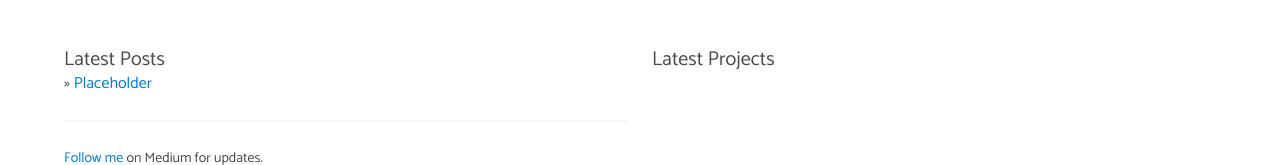
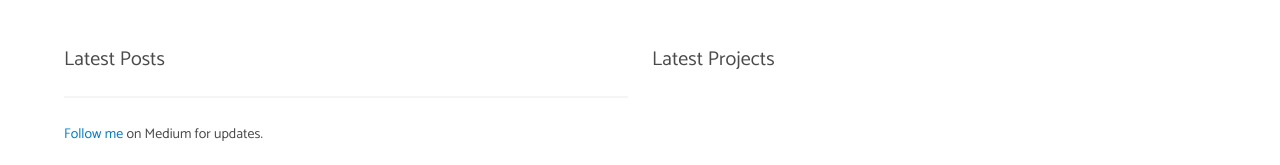
Before and after one commit to ginomessmer/ginomessmer-react, a React (Create React App) app: page / in a window 1280 px wide. Shown: the part 1055-1220 px from the top of the page. Built offline with nearby package versions, Linux system fonts and the light colour scheme.

Commit message:
Add meta context

```diff
--- /dev/null
+++ b/src/common/context/meta-context.ts
@@ -0,0 +1,7 @@
+import React from "react";
+import Meta from "../../data/meta";
+
+export const MetaContext = React.createContext<Meta>({
+	posts: [],
+	projects: []
+});
--- a/src/components/pages/home/index.tsx
+++ b/src/components/pages/home/index.tsx
@@ -2,8 +2,11 @@ import React, { Component } from 'react'
 import moment from 'moment';
 
 import HeroHeader from './hero';
+import { MetaContext } from '../../../common/context/meta-context';
 
-export default class HomePage extends Component {
+class HomePage extends Component {
+	meta = this.context;
+
   render() {
 		return (
 			<div>
@@ -72,16 +75,9 @@ export default class HomePage extends Component {
 	}
 
 	renderPostsList() {
-		let list = [
-			{
-				title: 'Placeholder',
-				link: 'placeholder'
-			}
-		];
-
 		return (
 			<ul>
-				{list.map(i =>
+				{this.meta.posts.map((i: any) =>
 					<li>&raquo; <a href={i.link}>{i.title}</a></li>
 				)}
 			</ul>
@@ -89,19 +85,16 @@ export default class HomePage extends Component {
 	}
 
 	renderProjectsList() {
-		let list = [
-			{
-				title: '',
-				link: ''
-			}
-		];
-
 		return (
 			<ul>
-				{list.map(i =>
+				{this.meta.projects.map((i: any) =>
 					<li><a href={i.link}></a>{i.title}</li>
 				)}
 			</ul>
 		)
 	}
 }
+
+HomePage.contextType = MetaContext;
+
+export default HomePage;
--- /dev/null
+++ b/src/data/meta.ts
@@ -0,0 +1,7 @@
+import Post from "./post";
+import Project from "./project";
+
+export default interface Meta {
+	posts: Post[];
+	projects: Project[];
+}
--- /dev/null
+++ b/src/data/post.ts
@@ -0,0 +1,4 @@
+export default interface Post {
+	title: string;
+	link: string;
+}
--- /dev/null
+++ b/src/data/project.ts
@@ -0,0 +1,5 @@
+export default interface Project {
+	title: string;
+	description: string;
+	link: string;
+}
```
